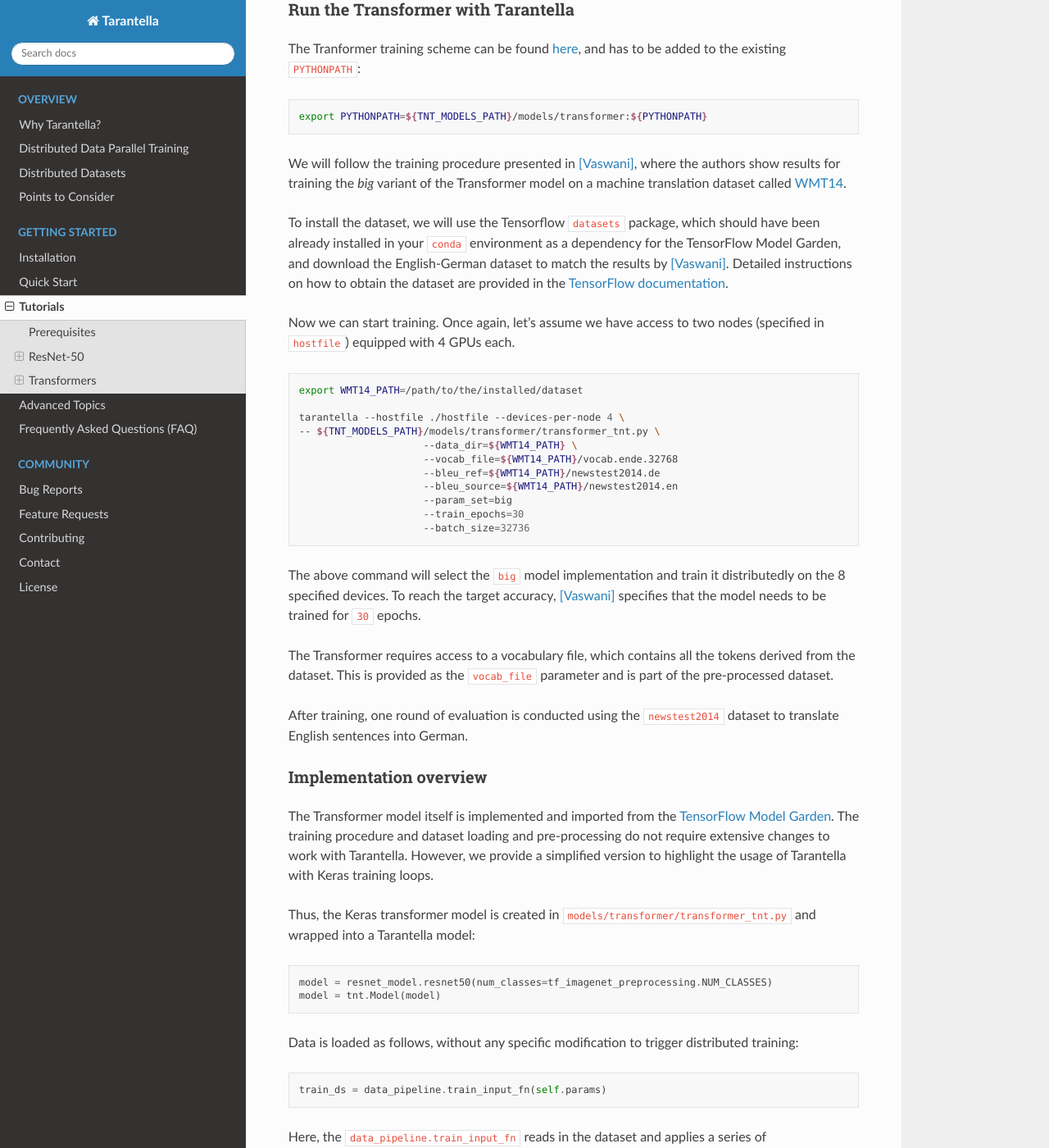
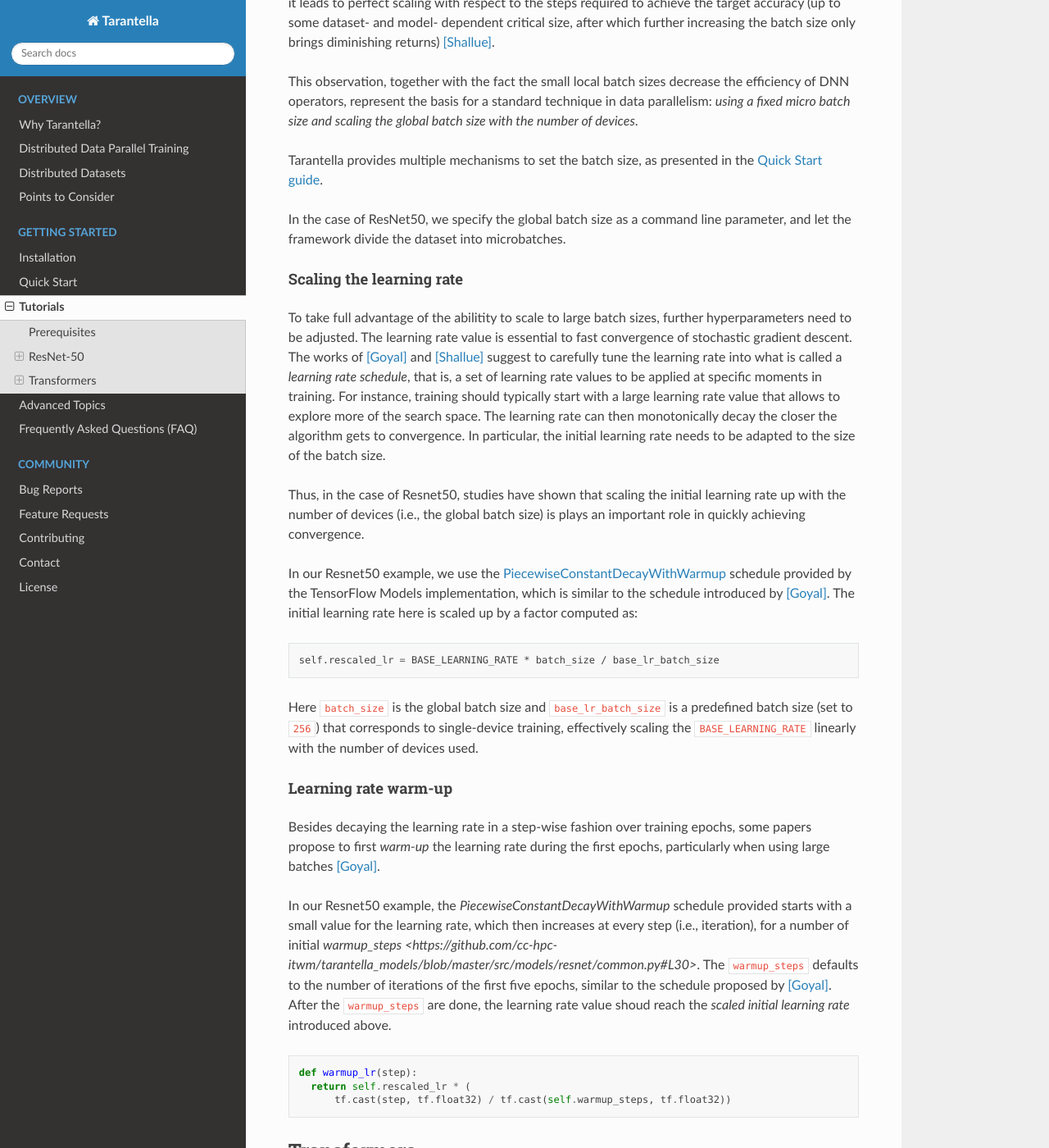
Before and after one commit to cc-hpc-itwm/tarantella, a Sphinx documentation site: the page built from docs/source/tutorials.rst, in a window 1280 px wide and 1400 px high, scrolled down 3487 px. Shown: the whole window at 82% size. Built offline with Sphinx 7.4.7 and the Read the Docs theme 2.0.0, drawn with Linux system fonts in a browser that asks for light colours; some of the changed text lies outside the part shown.

Commit message:
Docs: Tutorials: add advanced topics for Resnet50

```diff
--- a/docs/source/tutorials.rst
+++ b/docs/source/tutorials.rst
@@ -177,14 +177,85 @@ There is no need for any further changes to proceed with the distributed trainin
                         validation_freq = flags_obj.epochs_between_evals,
                         verbose = 1)
 
-.. todo::
 
-   Advanced topics:
+Advanced topics
+^^^^^^^^^^^^^^^
 
-   * scaling batch size with number of ranks (-> only mention here & link to advanced topics)
-   * introduce learning rate warm up
-   * introduce learning rate scaling (with #ranks)
+Scaling the batch size
+""""""""""""""""""""""
 
+Increasing the batch size provides a simple means to achieve significant training
+time speed-ups, as it leads to perfect scaling with respect to the steps required
+to achieve the target accuracy (up to some dataset- and model- dependent critical
+size, after which further increasing the batch size only brings diminishing returns)
+[Shallue]_.
+
+This observation, together with the fact the small local batch sizes decrease the
+efficiency of DNN operators, represent the basis for a standard technique in data
+parallelism: *using a fixed micro batch size and scaling the global batch size
+with the number of devices*.
+
+Tarantella provides multiple mechanisms to set the batch size, as presented in the
+`Quick Start guide <https://tarantella.readthedocs.io/en/latest/quick_start.html#using-distributed-datasets-label>`_.
+
+In the case of ResNet50, we specify the global batch size as a command line
+parameter, and let the framework divide the dataset into microbatches.
+
+
+Scaling the learning rate
+"""""""""""""""""""""""""
+
+To take full advantage of the abilitity to scale to large batch sizes, further
+hyperparameters need to be adjusted. The learning rate value is essential to fast
+convergence of stochastic gradient descent. The works of [Goyal]_ and [Shallue]_
+suggest to carefully tune the learning rate into what is called a *learning rate
+schedule*, that is, a set of learning rate values to be applied at specific moments
+in training.
+For instance, training should typically start with a large learning rate value that
+allows to explore more of the search space. The learning rate can then monotonically
+decay the closer the algorithm gets to convergence.
+In particular, the initial learning rate needs to be adapted to the size of the
+batch size.
+
+Thus, in the case of Resnet50, studies have shown that scaling the initial learning
+rate up with the number of devices (i.e., the global batch size) is plays an important
+role in quickly achieving convergence.
+
+In our Resnet50 example, we use the
+`PiecewiseConstantDecayWithWarmup <https://github.com/cc-hpc-itwm/tarantella_models/blob/master/src/models/resnet/resnet50_tnt.py#L20>`__
+schedule provided by the TensorFlow Models implementation, which is similar to the schedule
+introduced by [Goyal]_.
+The initial learning rate here is scaled up by a factor computed as:
+
+.. code-block:: bash
+
+  self.rescaled_lr = BASE_LEARNING_RATE * batch_size / base_lr_batch_size
+
+Here ``batch_size`` is the global batch size and ``base_lr_batch_size`` is a predefined batch size
+(set to ``256``) that corresponds to single-device training, effectively scaling the
+``BASE_LEARNING_RATE`` linearly with the number of devices used.
+
+Learning rate warm-up
+"""""""""""""""""""""
+
+Besides decaying the learning rate in a step-wise fashion over training epochs, some
+papers propose to first *warm-up* the learning rate during the first epochs, particularly
+when using large batches [Goyal]_.
+
+In our Resnet50 example, the `PiecewiseConstantDecayWithWarmup` schedule provided
+starts with a small value for the learning rate, which then increases at every step
+(i.e., iteration), for a number of initial
+`warmup_steps <https://github.com/cc-hpc-itwm/tarantella_models/blob/master/src/models/resnet/common.py#L30>`.
+The ``warmup_steps`` defaults to the number of iterations of the first five epochs, similar
+to the schedule proposed by [Goyal]_.
+After the ``warmup_steps`` are done, the learning rate value shoud reach the *scaled initial
+learning rate* introduced above.
+
+.. code-block:: python
+
+  def warmup_lr(step):
+    return self.rescaled_lr * (
+        tf.cast(step, tf.float32) / tf.cast(self.warmup_steps, tf.float32))
 
 .. _transformer-label:
 
```
